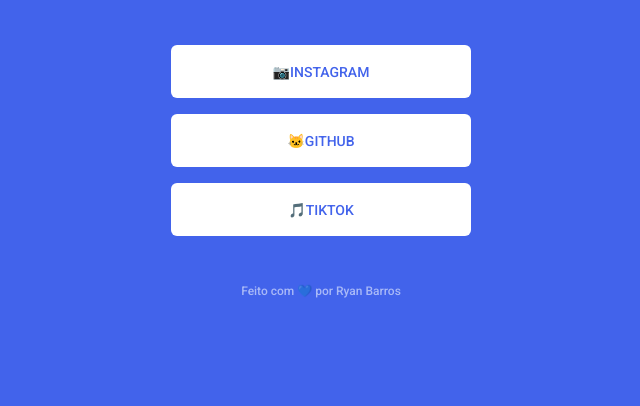
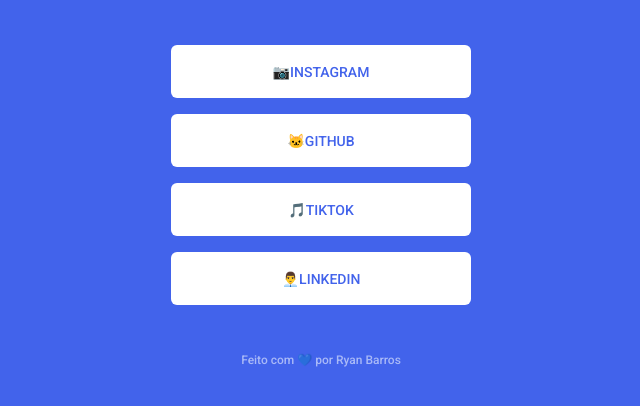
Before and after one commit to ryanbarros/maratona-explorer-2, a plain HTML site: page index.html in a window 1280 px wide. Shown: the part 286-692 px from the top of the page, without its empty margins (319-959 px from the left). Drawn offline with Linux system fonts and the light colour scheme.

Commit message:
linkedin_adicionado

```diff
--- a/index.html
+++ b/index.html
@@ -27,6 +27,9 @@
             <li>
             <a href="https://www.tiktok.com/@ryanbarros78" target="blank">🎵TikTok</a>
             </li>
+            <li>
+              <a href="https://www.linkedin.com/in/ryan-barros-268551205/" target="blank"> 👨‍💼LinkedIn</a>
+            </li>
         </ul>
         <footer>Feito com 💙 por <a href="https://instagram.com/ryanbarros7" target="blank">Ryan Barros</a></footer>
     </div>
```
